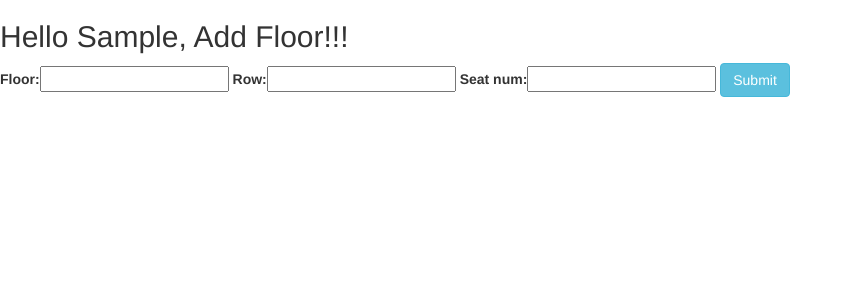
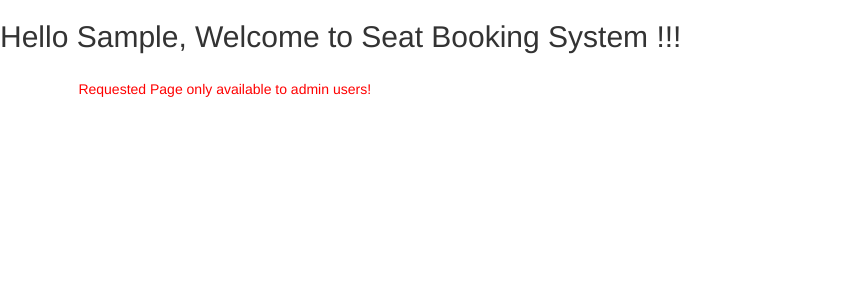
Before and after one commit to Annu10/booking_app_101, a Django app: page /add-seat/ in a window 1280 px wide. Shown: the part 52-352 px from the top of the page, without its empty margins (0-853 px from the left). Run offline with Django 3.2, Linux system fonts and the light colour scheme; the visitor is signed in with stand-in values (Sample User, id 1); some libraries are stand-ins or nearby versions.

Commit message:
code cleaning

```diff
--- a/booking_app/templates/home.html
+++ b/booking_app/templates/home.html
@@ -21,6 +21,13 @@
 <body>
   {% include "header.html" %}
     <h2>Hello {{ request.user.first_name }}, Welcome to Seat Booking System !!!</h2>
+    {% if messages %}
+    {% for message in messages %}
+        <div class="alert {{ message.tags }} m-2" id="msg" role="alert">
+          <p style="color:red; margin-left:5%">{{ message }}</p>
+        </div>
+    {% endfor %}
+{% endif %}
 
 
 </body>
--- a/booking_app/views.py
+++ b/booking_app/views.py
@@ -53,10 +53,6 @@ def login_view(request, *args, ** kwargs):
     form = UserLoginForm(request.POST or None)
     if request.method == "POST":
         if form.is_valid():
-            print("was here")
-            #user = form.save(commit = False)
-            #username = form.cleaned_data.get('username')
-            #password = form.cleaned_data.get('password')
             username = request.POST.get('username')
             password = request.POST.get('password')
             user = authenticate(username =username, password = password)
@@ -66,9 +62,6 @@ def login_view(request, *args, ** kwargs):
                     redirect(next)
                 return redirect('/home')
         else:
-            print("gotchaaaa")
-            #messages.warning(request, "login falied")
-            #args['form'] = form #instead of PasswdForm()
             context = {
             'form' : form
             }
@@ -130,11 +123,7 @@ def select_floor_shift(request, *args, ** kwargs):
             booking_date = request.POST.get('booking_date')
             floor = request.POST.get('floor')
             shift = request.POST.get('shift')
-            print("booking date was "+ booking_date)
-            print("floor was "+floor)
-            print("shift was "+ shift)
 
-            #TODO move seat fetching to a dao function
             all_seats = Seat.objects.filter(floor =floor)
             all_seats_a_1 = []
             all_seats_a_2 = []
@@ -155,8 +144,6 @@ def select_floor_shift(request, *args, ** kwargs):
             all_floors = Floor.objects.all()
 
             r = rev_date(booking_date)
-            print("r was")
-            print(r)
             all_bookings_of_date = SeatBooking.objects.filter(booking_date = r,shift = shift).order_by('seat_num')
             self_booked_ids = []
             booked_seat_ids = []
@@ -164,12 +151,6 @@ def select_floor_shift(request, *args, ** kwargs):
                 booked_seat_ids.append(b.seat_id)
                 if b.booked_by == request.user.username:
                     self_booked_ids.append(b.seat_id)
-
-
-            print(" filtered seats were")
-            print(booked_seat_ids)
-            if 1 in booked_seat_ids:
-                print("okay")
             context = {
             'all_seats' :  all_seats,
             'all_floors' : all_floors,
@@ -187,8 +168,6 @@ def select_floor_shift(request, *args, ** kwargs):
             'all_seats_c_2' : all_seats_c_2,
             'is_admin' : is_admin
             }
-            print("we did got here")
-            #messages.error(request, 'Floor added successfully!')
             return render(request, 'view_seats.html',context)
         else:
             print("gotchaaaa")
@@ -204,11 +183,9 @@ def select_floor_shift(request, *args, ** kwargs):
     }
     return render(request, "select_floor_n_shift.html", context)
 
-#BookSeatForm
 @login_required(login_url='login')
 def book_seat(request, *args, ** kwargs):
     is_admin = is_user_admin(request.user.email)
-    print("got here1")
     next = request.GET.get('next')
     form = BookSeatForm(request.POST or None)
     if request.method == "POST":
@@ -236,7 +213,6 @@ def book_seat(request, *args, ** kwargs):
             all_seats_c_2 = get_second_half_seats(floor, 'C')
             all_floors = Floor.objects.all()
             r = rev_date(booking_date)
-            print("in book seat valid form")
 
             all_bookings_of_date = SeatBooking.objects.filter(booking_date = r,shift = shift)
             booked_seat_ids = []
@@ -245,9 +221,6 @@ def book_seat(request, *args, ** kwargs):
                 booked_seat_ids.append(b.seat_id)
                 if b.booked_by == request.user.username:
                     prev_self_booked_ids.append(b.seat_id)
-            print("booked seat ids are ")
-            print(booked_seat_ids)
-            print("seat_id got was"+seat_id)
             booking_possible = False
             if  int(seat_id) in prev_self_booked_ids:
                 messages.error(request, "You have already boooked this seat!!!!")
@@ -296,11 +269,8 @@ def book_seat(request, *args, ** kwargs):
             'all_seats_c_2' : all_seats_c_2,
             'is_admin' : is_admin
             }
-            print("we did got here")
-            #messages.error(request, 'Floor added successfully!')
             return render(request, 'view_seats.html',context)
         else:
-            print("gotchaaaa------")
             context = {
             'form' : form,
             'is_admin' : is_admin
@@ -316,15 +286,11 @@ def book_seat(request, *args, ** kwargs):
 @login_required(login_url='login')
 def cancel_booking(request, *args, ** kwargs):
     is_admin = is_user_admin(request.user.email)
-    print("got in cancel booking")
     next = request.GET.get('next')
     form = CancelBookingForm(request.POST or None)
     if request.method == "POST":
         if form.is_valid():
             booking_id = request.POST.get('id')
-            print("booking id got was "+booking_id)
-            #booking = SeatBooking.objects.filter(id =int(booking_id))
-            #print(booking)
             b = SeatBooking.objects.get(id=int(booking_id))
             print(b)
             msg = ""
@@ -345,8 +311,6 @@ def cancel_booking(request, *args, ** kwargs):
                 'bookings' : bookings_for_user,
                 'is_admin' : is_admin
             }
-            print("we did got here")
-            #messages.error(request, 'Floor added successfully!')
             return render(request, 'cancel_booking_page.html',context)
         else:
             print("cancel booking form invalid")
@@ -362,6 +326,7 @@ def cancel_booking(request, *args, ** kwargs):
     }
     return render(request, "cancel_booking_page.html", context)
 
+@login_required(login_url='login')
 def cancel_booking_page(request, *args, ** kwargs):
     is_admin = is_user_admin(request.user.email)
     bookings_for_user = get_seat_bookings_for_user(request.user.username)
@@ -385,76 +350,81 @@ def cancel_booking_page(request, *args, ** kwargs):
 
     return render(request, 'cancel_booking_page.html', context)
 
-
+@login_required(login_url='login')
 def add_floor(request, *args, ** kwargs):
     is_admin = is_user_admin(request.user.email)
-    print("testing config ="+settings.TEST_CONFIG)
-    print("got here1")
     next = request.GET.get('next')
     form = AddFloorForm(request.POST or None)
-    if request.method == "POST":
-        if form.is_valid():
-            print("was here in floor")
-            form.save()
-            #user = form.save(commit = False)
-            #username = form.cleaned_data.get('username')
-            #password = form.cleaned_data.get('password')
-            context = {
-            'form' : form,
-            'msg' : "Floor added Sucessfully",
-            'is_admin' : is_admin
-            }
-            messages.error(request, 'Floor added successfully!')
-            render(request, 'add_floor.html', context)
-        else:
-            floor_num = request.POST.get('floor_num')
-            print("  "+floor_num)
-            print("gotchaaaa")
-            #messages.warning(request, "login falied")
-            #args['form'] = form #instead of PasswdForm()
-            context = {
+    context = {}
+    if is_admin == True:
+        if request.method == "POST":
+            if form.is_valid():
+                form.save()
+                context = {
+                'form' : form,
+                'msg' : "Floor added Sucessfully",
+                'is_admin' : is_admin
+                }
+                messages.error(request, 'Floor added successfully!')
+                render(request, 'add_floor.html', context)
+            else:
+                floor_num = request.POST.get('floor_num')
+                context = {
+                'form' : form,
+                'is_admin' : is_admin
+                }
+                return render(request, 'add_floor.html', context)
+
+        context = {
             'form' : form,
             'is_admin' : is_admin
-            }
-            return render(request, 'add_floor.html', context)
+        }
+        return render(request, "add_floor.html", context)
+    else:
+        messages.error(request, 'Requested Page only available to admin users!')
+        context = {
+            'form' : form,
+            'is_admin' : is_admin
+        }
+        return render(request, "home.html", context)
 
-    context = {
-        'form' : form,
-        'is_admin' : is_admin
-    }
-    return render(request, "add_floor.html", context)
-
+@login_required(login_url='login')
 def add_seat(request, *args, ** kwargs):
     is_admin = is_user_admin(request.user.email)
-    print("got here1")
     next = request.GET.get('next')
     form = AddSeatForm(request.POST or None)
-    if request.method == "POST":
-        if form.is_valid():
-            print("was here in seat")
-            form.save()
-            #user = form.save(commit = False)
-            #username = form.cleaned_data.get('username')
-            #password = form.cleaned_data.get('password')
-            context = {
+    context = {}
+    if is_admin == True:
+        if request.method == "POST":
+            if form.is_valid():
+                form.save()
+                context = {
+                'form' : form,
+                'is_admin' : is_admin
+                }
+                messages.error(request, 'Seat added successfully!')
+                return render(request, 'add_floor.html', context)
+            else:
+                print("gotchaaaa")
+                context = {
+                'form' : form,
+                'is_admin' : is_admin
+                }
+                return render(request, 'add_floor.html', context)
+
+        context = {
             'form' : form,
             'is_admin' : is_admin
-            }
-            messages.error(request, 'Seat added successfully!')
-            return render(request, 'add_floor.html', context)
-        else:
-            print("gotchaaaa")
-            context = {
+        }
+        return render(request, "add_floor.html", context)
+    else:
+        messages.error(request, 'Requested Page only available to admin users!')
+        context = {
             'form' : form,
             'is_admin' : is_admin
-            }
-            return render(request, 'add_floor.html', context)
+        }
+        return render(request, "home.html", context)
 
-    context = {
-        'form' : form,
-        'is_admin' : is_admin
-    }
-    return render(request, "add_floor.html", context)
 
 
 @login_required(login_url='login')
@@ -468,7 +438,6 @@ def logout_view(request):
     logout(request)
     return render(request, "index.html")
 
-#below are older tries
 def registerPage(request):
     if request.user.is_authenticated:
         return redirect('home')
```
